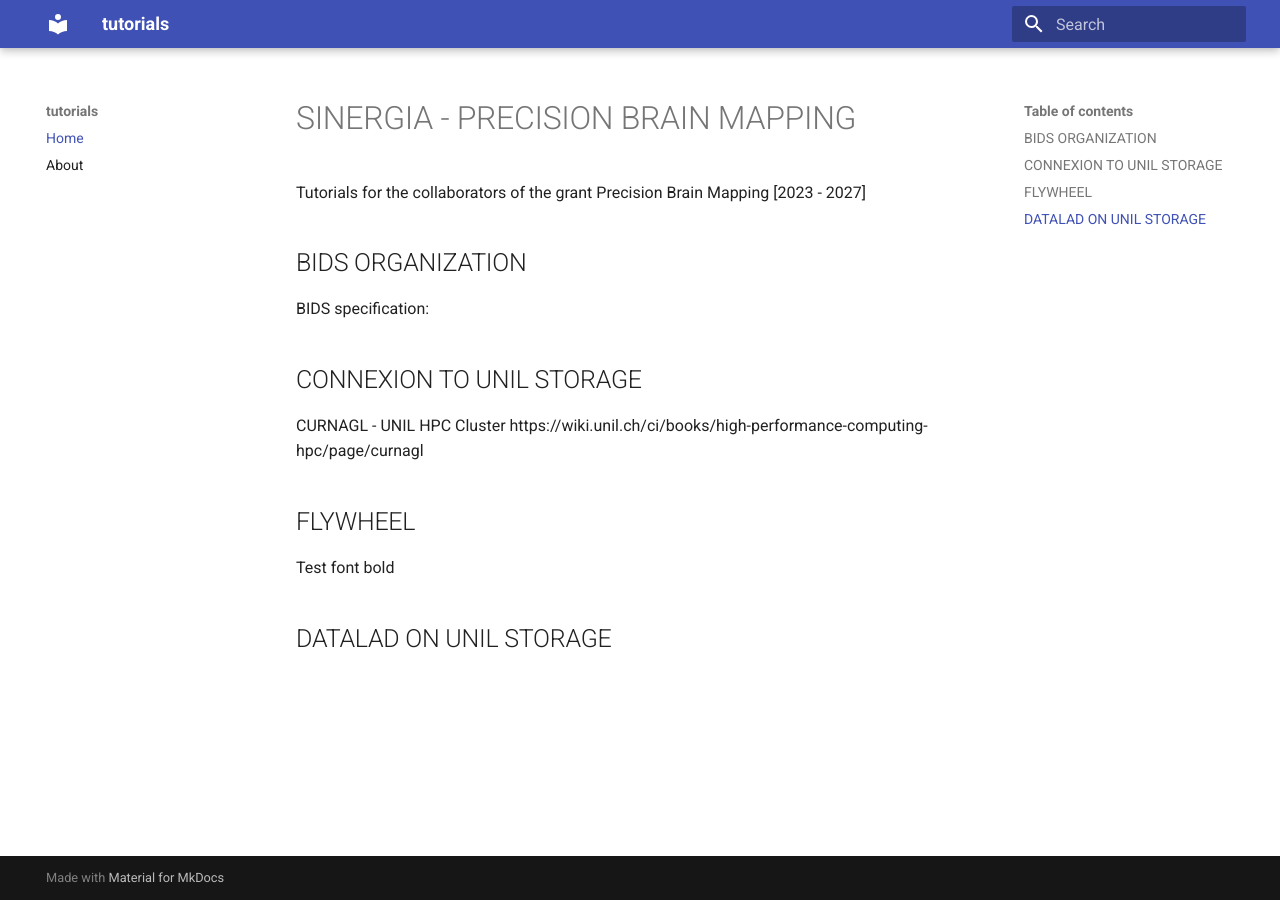
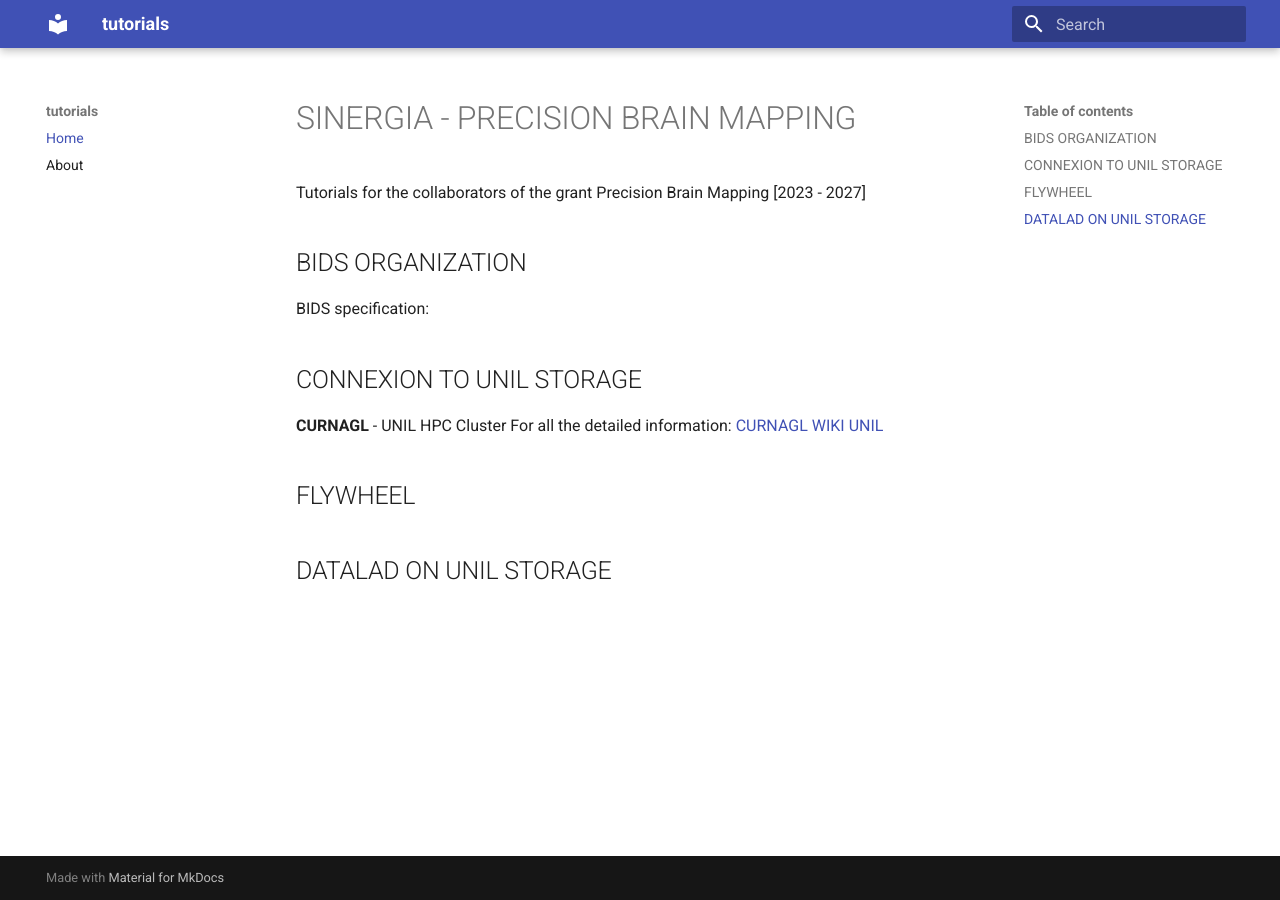
Before and after one commit to Sinergia-Consortium-Precision-Mapping/tutorials, an MkDocs documentation site: the page built from docs/index.md, in a window 1280 px wide. Built offline with MkDocs 1.6.1 and Material for MkDocs 9.7.7, drawn with Linux system fonts in a browser that asks for light colours.

Commit message:
Test bold and link font with MkDocs

```diff
--- a/docs/index.md
+++ b/docs/index.md
@@ -11,12 +11,13 @@
 
 ## CONNEXION TO UNIL STORAGE
 
-CURNAGL - UNIL HPC Cluster
-https://wiki.unil.ch/ci/books/high-performance-computing-hpc/page/curnagl
+**CURNAGL** - UNIL HPC Cluster
+For all the detailed information: [CURNAGL WIKI UNIL](https://wiki.unil.ch/ci/books/high-performance-computing-hpc/page/curnagl)
 
 ## FLYWHEEL
 
-Test font bold
+
+
 
 
 ## DATALAD ON UNIL STORAGE
```
Also changed, not shown: 1 other file.
